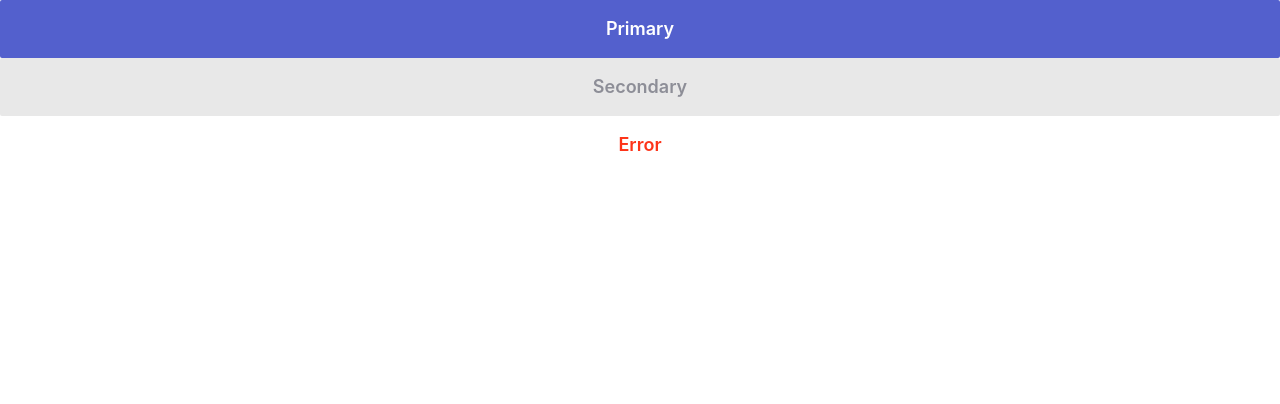
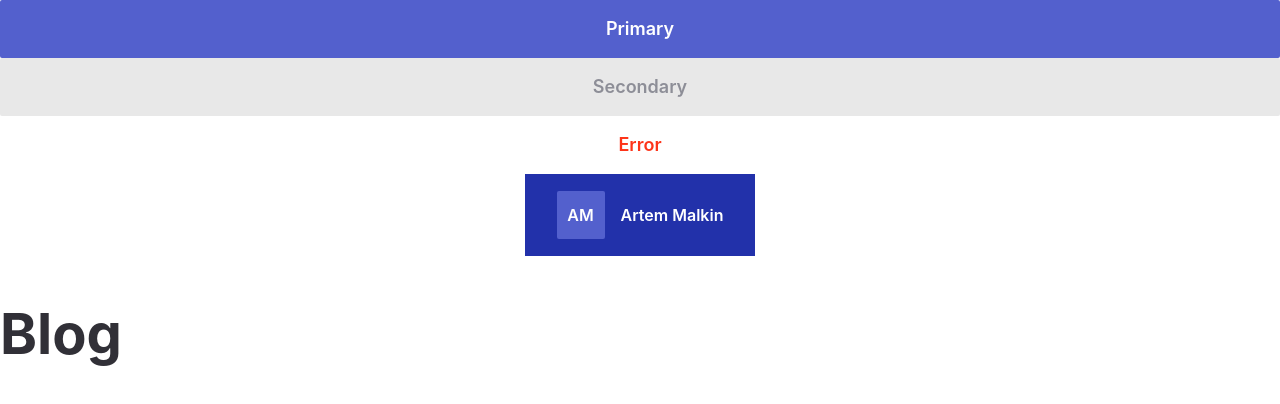
Before and after one commit to OlgaOparyna/tms-react, a React (Create React App) app: page / in a window 1280 px wide. Shown: the top 404 px of the page. Built offline with nearby package versions, Linux system fonts and the light colour scheme.

Commit message:
HW-1 add user and title

```diff
--- a/src/App.tsx
+++ b/src/App.tsx
@@ -1,6 +1,9 @@
 import React from "react";
 import "./App.scss";
+
 import Button from "./components/Button";
+import User from "./components/User";
+import Title from "./components/Title";
 import { ButtonType } from "./components/Button/Button";
 
 const App = () => {
@@ -9,6 +12,8 @@ const App = () => {
         <Button title={'Primary'} onClick={()=>{}} type={ButtonType.Primary} />
         <Button disabled title={'Secondary'} onClick={()=>{}}type={ButtonType.Secondary} />
         <Button title={'Error'} onClick={()=>{}} type={ButtonType.Error} />
+        <User userName={"Artem Malkin"}/>
+        <Title blog={'Blog'}/>
     </div>
   );
 };
--- /dev/null
+++ b/src/components/Title/Title.module.scss
@@ -0,0 +1,10 @@
+@import "src/assets/colors";
+
+.title{
+  color: $secondary;
+  font-weight: 700;
+  font-size: 56px;
+  line-height: 80px;
+  display: flex;
+  align-items: center;
+}
--- /dev/null
+++ b/src/components/Title/Title.tsx
@@ -0,0 +1,14 @@
+import React, { FC, ReactNode } from "react";
+
+import styles from "./Title.module.scss";
+
+
+type TitleProps = {
+  blog: string;
+};
+const Title: FC<TitleProps> = ({ blog }) => {
+  return (
+    <h1 className={styles.title}>{ blog }</h1>
+  );
+};
+export default Title;
--- /dev/null
+++ b/src/components/Title/index.ts
@@ -0,0 +1 @@
+export {default} from "./Title"
--- /dev/null
+++ b/src/components/User/User.module.scss
@@ -0,0 +1,31 @@
+@import "src/assets/colors";
+
+
+.userStyles {
+  background-color: $primary;
+  padding: 17px 32px;
+  display: inline-flex;
+  font-weight: 600;
+  font-size: 16px;
+  line-height: 48px;
+  color: $white;
+}
+
+.userLetters {
+  width: 48px;
+  height: 48px;
+  background-color: $primary-secondary;
+  border-radius: 2px;
+  color: $white;
+  }
+
+.userName {
+    font-weight: 600;
+    font-size: 16px;
+    line-height: 34px;
+    color: $white;
+    display: flex;
+    align-items: center;
+    justify-content: center;
+    padding-left: 16px
+  }
--- /dev/null
+++ b/src/components/User/User.tsx
@@ -0,0 +1,20 @@
+import React, { FC, ReactNode } from "react";
+
+import styles from "./User.module.scss";
+
+
+type UserProps = {
+  userName: string;
+};
+const User: FC<UserProps> = ({ userName }) => {
+  const userLetters = userName.split(' ').map(word => word[0].toUpperCase()).join('');
+  return (
+    <div className={styles.userStyles}>
+      <div className={styles.userLetters}>
+        { userLetters }
+      </div>
+      <div className={styles.userName}>{ userName }</div>
+    </div>
+  );
+};
+export default User;
--- /dev/null
+++ b/src/components/User/index.ts
@@ -0,0 +1 @@
+export {default} from "./User"
```
Also changed, not shown: src/assets/mixins.scss (line endings or trailing spaces).
